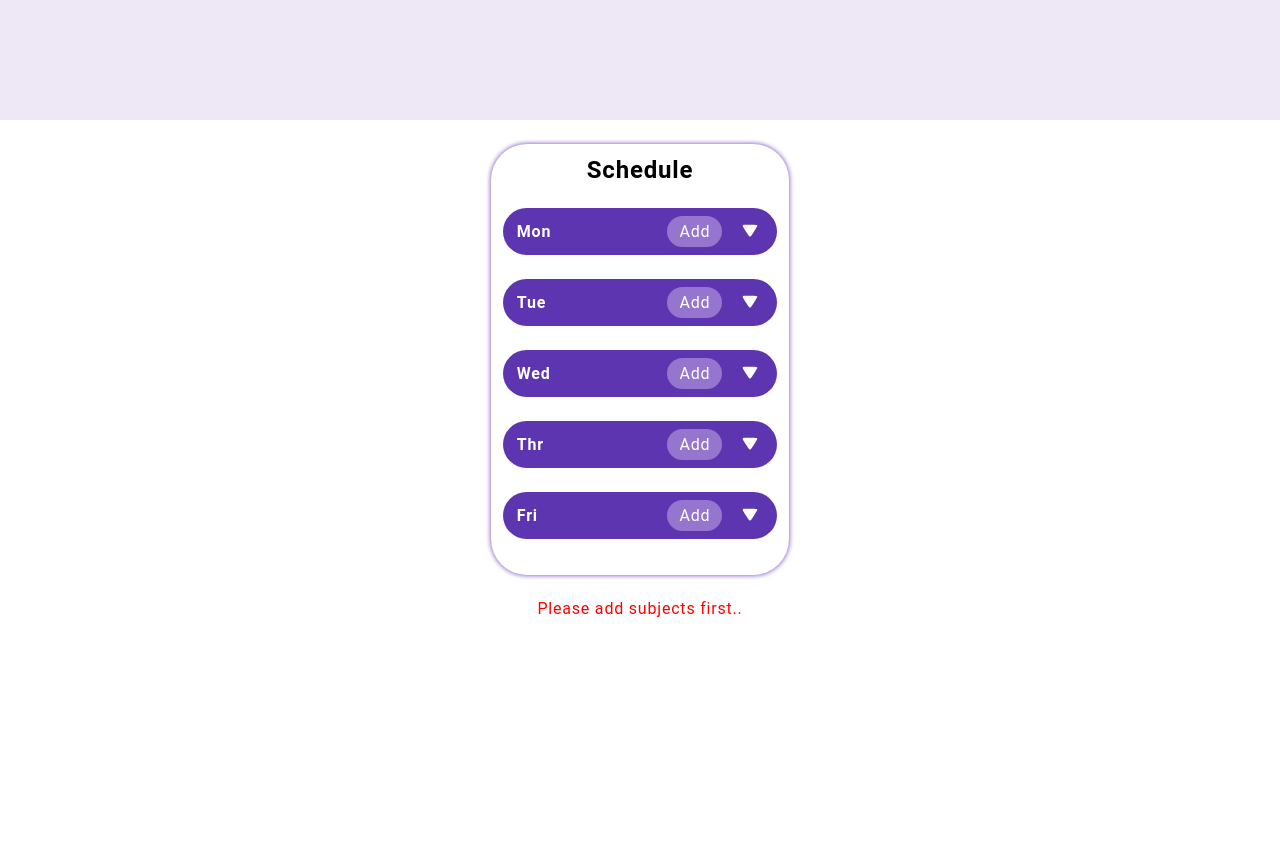
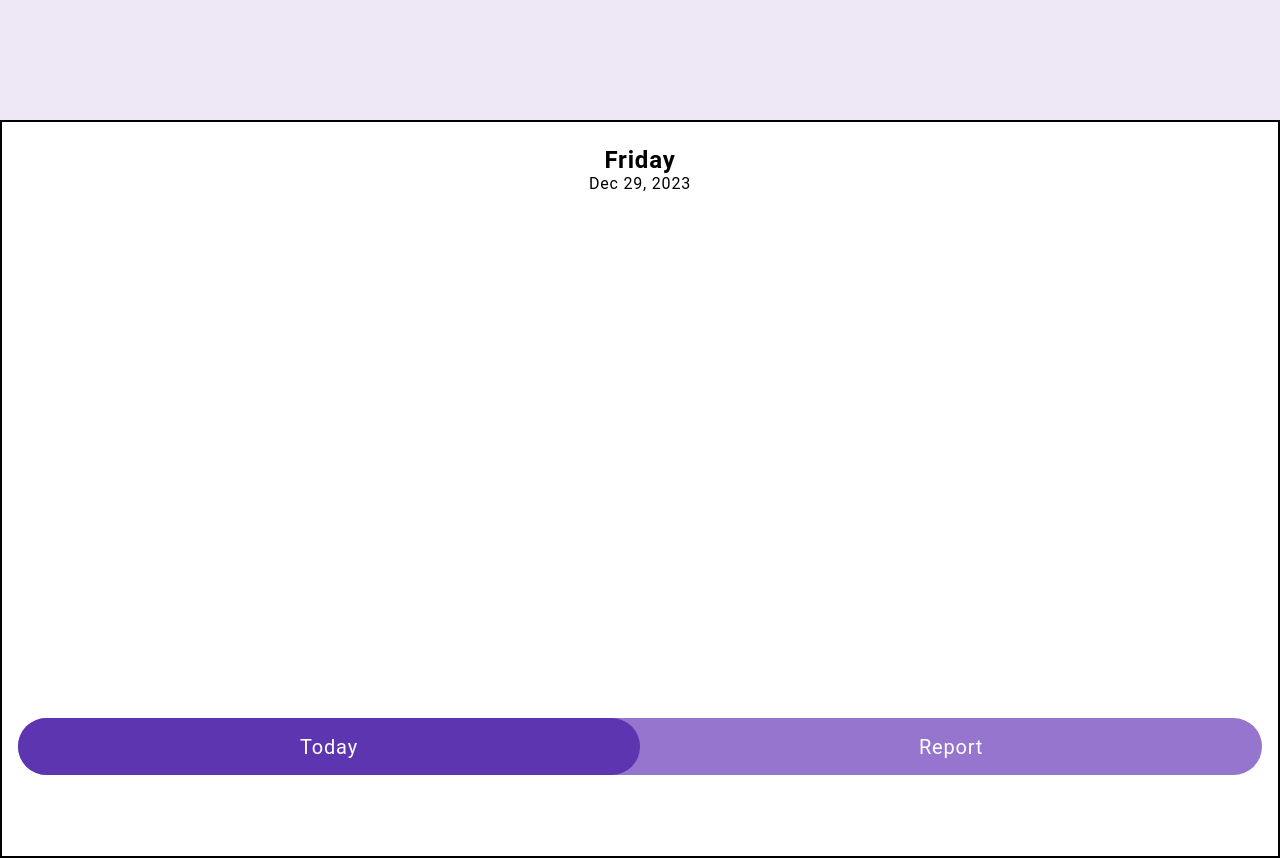
Before and after one commit to coding-cosmos/Attendance-Tracker, a website built with webpack: page src/index.html in a window 1280 px wide. Shown: the part 680-1538 px from the top of the page. Built offline with nearby package versions, Linux system fonts and the light colour scheme.

Commit message:
Add styles for homepage

```diff
--- a/src/styles/style.css
+++ b/src/styles/style.css
@@ -209,6 +209,8 @@
     display: flex;
     flex-direction: column;
     align-items: center;
+
+    display: none;
 }
 
 #schedule-page .schedule-pg-wrapper {
@@ -348,8 +350,77 @@ dialog::backdrop {
     color: grey;
 }
 
-#extraclass-page,
 #home-page {
+    width: 100%;
+    height: 100%;
+    display: flex;
+    align-items: center;
+    justify-content: center;
+}
+
+#home-page .home-pg-wrapper {
+    padding: 1rem;
+    border: 2px solid black;
+    width: 100%;
+    height: 100%;
+    display: grid;
+    grid-template-columns: 1fr;
+    grid-template-rows: 10fr 1fr 1fr;
+    gap: 8px;
+}
+#home-page .heading{
+    display: flex;
+    flex-direction: column;
+    align-items: center;
+}
+#home-page .content {
+    /* border: 2px solid black; */
+    grid-row: 1/2;
+    grid-column: 1/2;
+
+    display: flex;
+    flex-direction: column;
+    align-items: center;
+    gap: 24px;
+    padding: 8px;
+}
+#home-page .subjects-wrapper{
+    width: 100%;
+    display: flex;
+    flex-direction: column;
+    align-items: center;
+    gap: 24px;
+
+}
+#home-page .nav {
+    grid-row: 2/3;
+    grid-column: 1/2;
+
+    display: flex;
+    align-items: center;
+    justify-content: space-around;
+
+    background-color: var(--bg-clr-secondary);
+    border-radius: var(--border-radius);
+
+    color: white;
+    font-size: 1.25rem;
+}
+.nav-item{
+    width: 100%;
+    height: 100%;
+    border-radius: var(--border-radius);
+    display: flex;
+    align-items: center;
+    justify-content: center;
+}
+
+#home-page .current{
+    background-color: var(--bg-clr-cmpnt);
+}
+
+
+#extraclass-page {
     display: none;
 }
 
```
